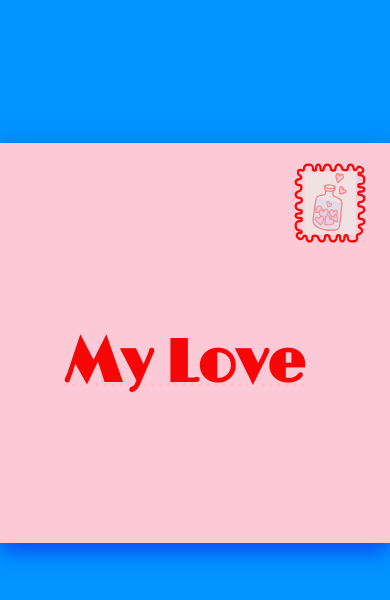
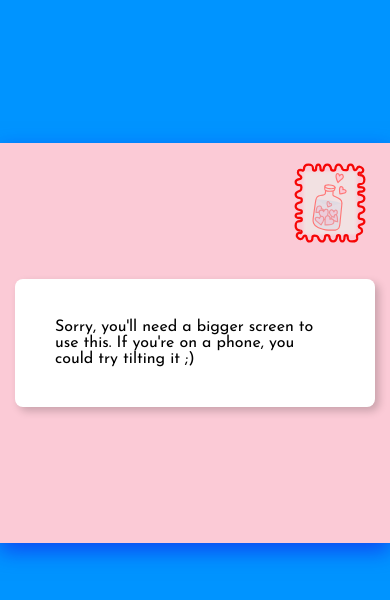
Before and after one commit to JohLeo/cake-crumbs, a React (Create React App) app: page / in a window 390 px wide. Shown: the top 600 px of the page. Built offline with nearby package versions, Linux system fonts and the light colour scheme.

Commit message:
no mobile

```diff
--- a/src/components/Start.tsx
+++ b/src/components/Start.tsx
@@ -14,7 +14,7 @@ const Start: React.FC = () => {
     setFlipped(true);
     setTimeout(() => {
       navigate('/mylove');
-    }, 4000);
+    }, 1000);
   };
 
   return (
--- a/src/components/style/start-style.tsx
+++ b/src/components/style/start-style.tsx
@@ -5,6 +5,7 @@ export const Envelope = styled.div`
   display: flex;
   justify-content: center;
   margin-top: 17vh;
+
 `;
 
 export const Card = styled.div`
@@ -22,6 +23,30 @@ export const Card = styled.div`
 
   &.flipped {
     transform: rotateY(180deg);
+  }
+
+  @media (max-width: 602px) {
+    &::after {
+      content: "Sorry, you'll need a bigger screen to use this. If you're on a phone, you could try tilting it ;)";
+      position: absolute;
+      width: 280px;
+    margin: 10vh auto;
+
+      background-color: white;
+      padding: 40px;
+      border-radius: 8px;
+      box-shadow: 4px 4px 8px rgba(0, 0, 0, 0.2);
+    }
+
+    &::before {
+      content: '';
+      position: absolute;
+      bottom: 0;
+      left: 50%;
+      border-style: solid;
+      border-width: 10px 10px 0;
+      border-color: white transparent transparent;
+    }
   }
 `;
 
```
Also changed, not shown: 1 other file (tests, documents, lock files or other folders).
